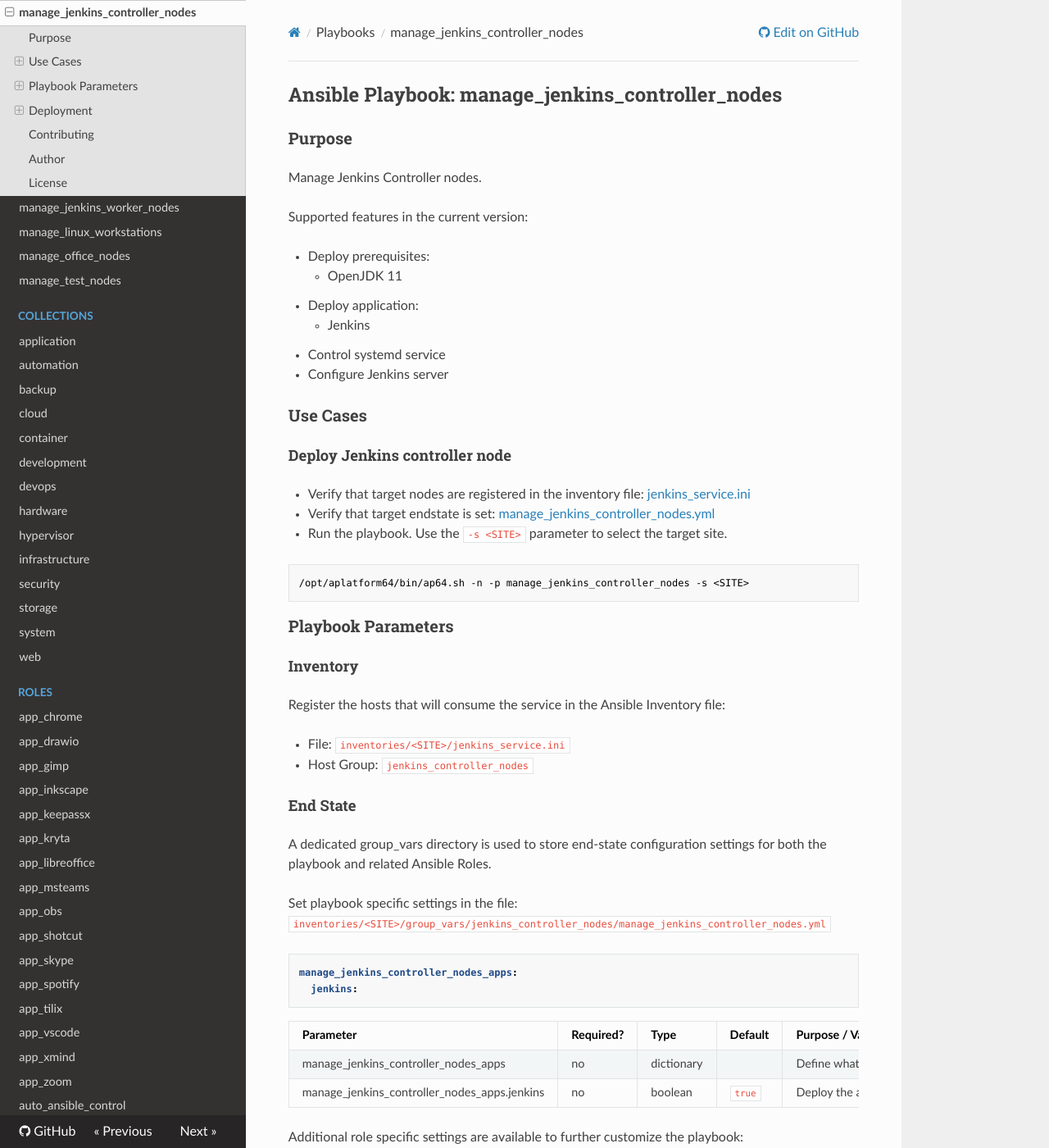
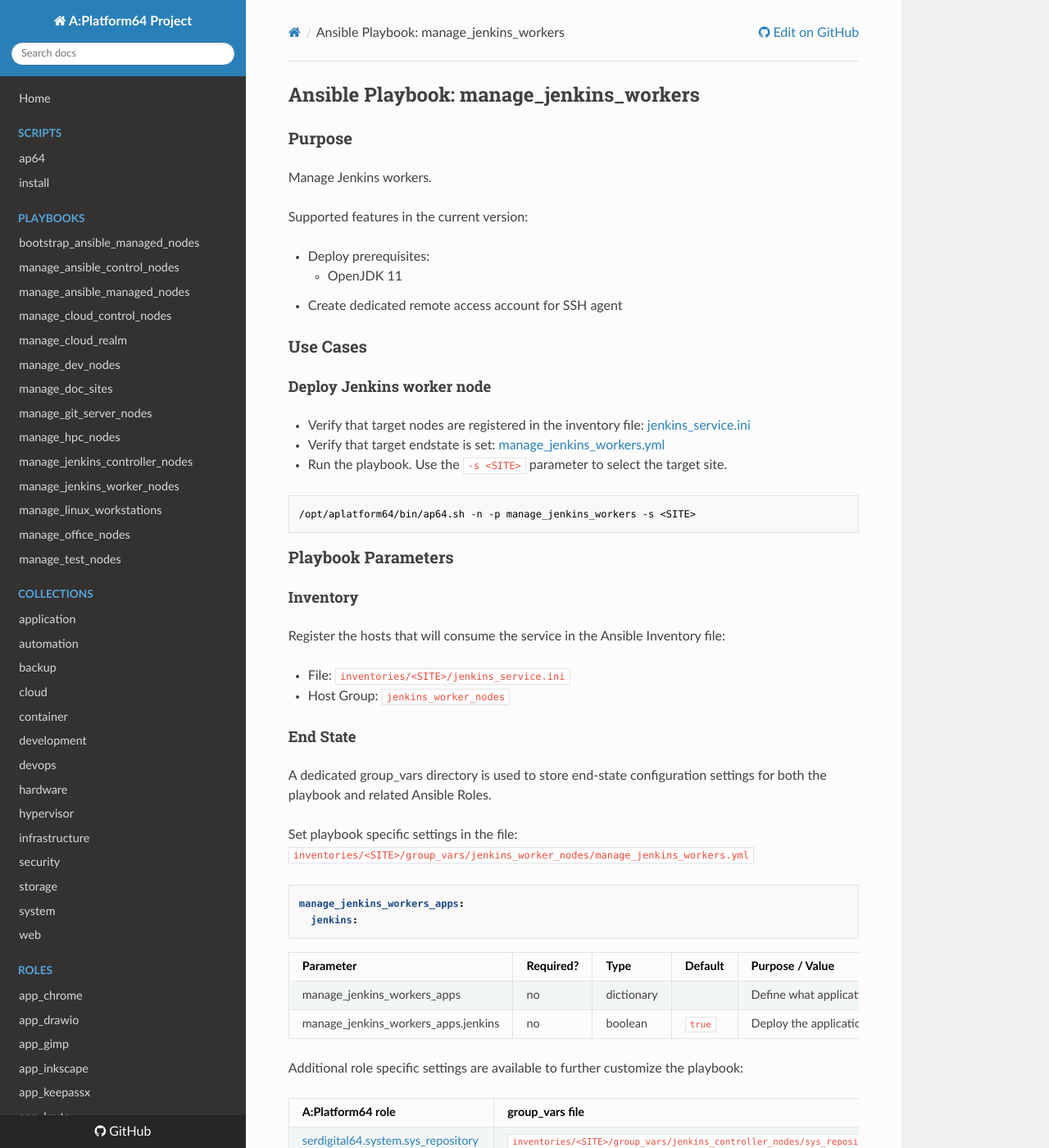
Before and after one commit to aplatform64/aplatform64, an MkDocs documentation site: the page built from docs/playbooks/manage_jenkins_workers.md, in a window 1280 px wide and 1400 px high. Shown: the whole window at 82% size. Built offline with MkDocs 1.6.1, drawn with Linux system fonts in a browser that asks for light colours; some of the changed text lies outside the part shown.

Commit message:
refact: rename play

````diff
--- a/docs/playbooks/manage_jenkins_controller_nodes.md
+++ b/docs/playbooks/manage_jenkins_workers.md
@@ -1,6 +1,6 @@
 ---
-title: "Ansible Playbook: manage_jenkins_controller_nodes"
-description: "Manage Jenkins Controller nodes"
+title: "Ansible Playbook: manage_jenkins_workers"
+description: "Manage Jenkins workers"
 authors:
   - SerDigital64
 tags:
@@ -10,31 +10,28 @@ tags:
   - automation
 ---
 
-# Ansible Playbook: manage_jenkins_controller_nodes
+# Ansible Playbook: manage_jenkins_workers
 
 ## Purpose
 
-Manage Jenkins Controller nodes.
+Manage Jenkins workers.
 
 Supported features in the current version:
 
 - Deploy prerequisites:
   - OpenJDK 11
-- Deploy application:
-  - Jenkins
-- Control systemd service
-- Configure Jenkins server
+- Create dedicated remote access account for SSH agent
 
 ## Use Cases
 
-### Deploy Jenkins controller node
+### Deploy Jenkins worker node
 
 - Verify that target nodes are registered in the inventory file: [jenkins_service.ini](#inventory)
-- Verify that target endstate is set: [manage_jenkins_controller_nodes.yml](#end-state)
+- Verify that target endstate is set: [manage_jenkins_workers.yml](#end-state)
 - Run the playbook. Use the `-s <SITE>` parameter to select the target site.
 
 ```shell
-/opt/aplatform64/bin/ap64.sh -n -p manage_jenkins_controller_nodes -s <SITE>
+/opt/aplatform64/bin/ap64.sh -n -p manage_jenkins_workers -s <SITE>
 ```
 
 ## Playbook Parameters
@@ -44,31 +41,31 @@ Supported features in the current version:
 Register the hosts that will consume the service in the Ansible Inventory file:
 
 - File: `inventories/<SITE>/jenkins_service.ini`
-- Host Group: `jenkins_controller_nodes`
+- Host Group: `jenkins_worker_nodes`
 
 ### End State
 
 A dedicated group_vars directory is used to store end-state configuration settings for both the playbook and related Ansible Roles.
 
-Set playbook specific settings in the file: `inventories/<SITE>/group_vars/jenkins_controller_nodes/manage_jenkins_controller_nodes.yml`
+Set playbook specific settings in the file: `inventories/<SITE>/group_vars/jenkins_worker_nodes/manage_jenkins_workers.yml`
 
 ```yaml
-manage_jenkins_controller_nodes_apps:
+manage_jenkins_workers_apps:
   jenkins:
 ```
 
-| Parameter                                    | Required? | Type       | Default | Purpose / Value                           |
-| -------------------------------------------- | --------- | ---------- | ------- | ----------------------------------------- |
-| manage_jenkins_controller_nodes_apps         | no        | dictionary |         | Define what applications will be deployed |
-| manage_jenkins_controller_nodes_apps.jenkins | no        | boolean    | `true`  | Deploy the application?                   |
+| Parameter                                | Required? | Type       | Default | Purpose / Value                           |
+| ---------------------------------------- | --------- | ---------- | ------- | ----------------------------------------- |
+| manage_jenkins_workers_apps         | no        | dictionary |         | Define what applications will be deployed |
+| manage_jenkins_workers_apps.jenkins | no        | boolean    | `true`  | Deploy the application?                   |
 
 Additional role specific settings are available to further customize the playbook:
 
 | A:Platform64 role                                                                | group_vars file                                                             |
 | -------------------------------------------------------------------------------- | --------------------------------------------------------------------------- |
 | [serdigital64.system.sys_repository](../roles/sys_repository.md#role-parameters) | `inventories/<SITE>/group_vars/jenkins_controller_nodes/sys_repository.yml` |
+| [serdigital64.system.sys_user](../roles/sys_user.md#role-parameters)             | `inventories/<SITE>/group_vars/jenkins_controller_nodes/sys_user.yml`       |
 | [serdigital64.development.dev_java](../roles/dev_java.md#role-parameters)        | `inventories/<SITE>/group_vars/jenkins_controller_nodes/dev_java.yml`       |
-| [serdigital64.devops.dops_jenkins](../roles/dops_jenkins.md#role-parameters)     | `inventories/<SITE>/group_vars/jenkins_controller_nodes/dops_jenkins.yml`   |
 
 ## Deployment
 
````
Also changed, not shown: other parts of docs/playbooks/manage_jenkins_workers.md (+0 -1 lines), docs/index.md (+2 -2 lines), docs/playbooks/manage_jenkins_controllers.md (renamed from docs/playbooks/manage_jenkins_worker_nodes.md, +20 -16 lines), 10 other files.
